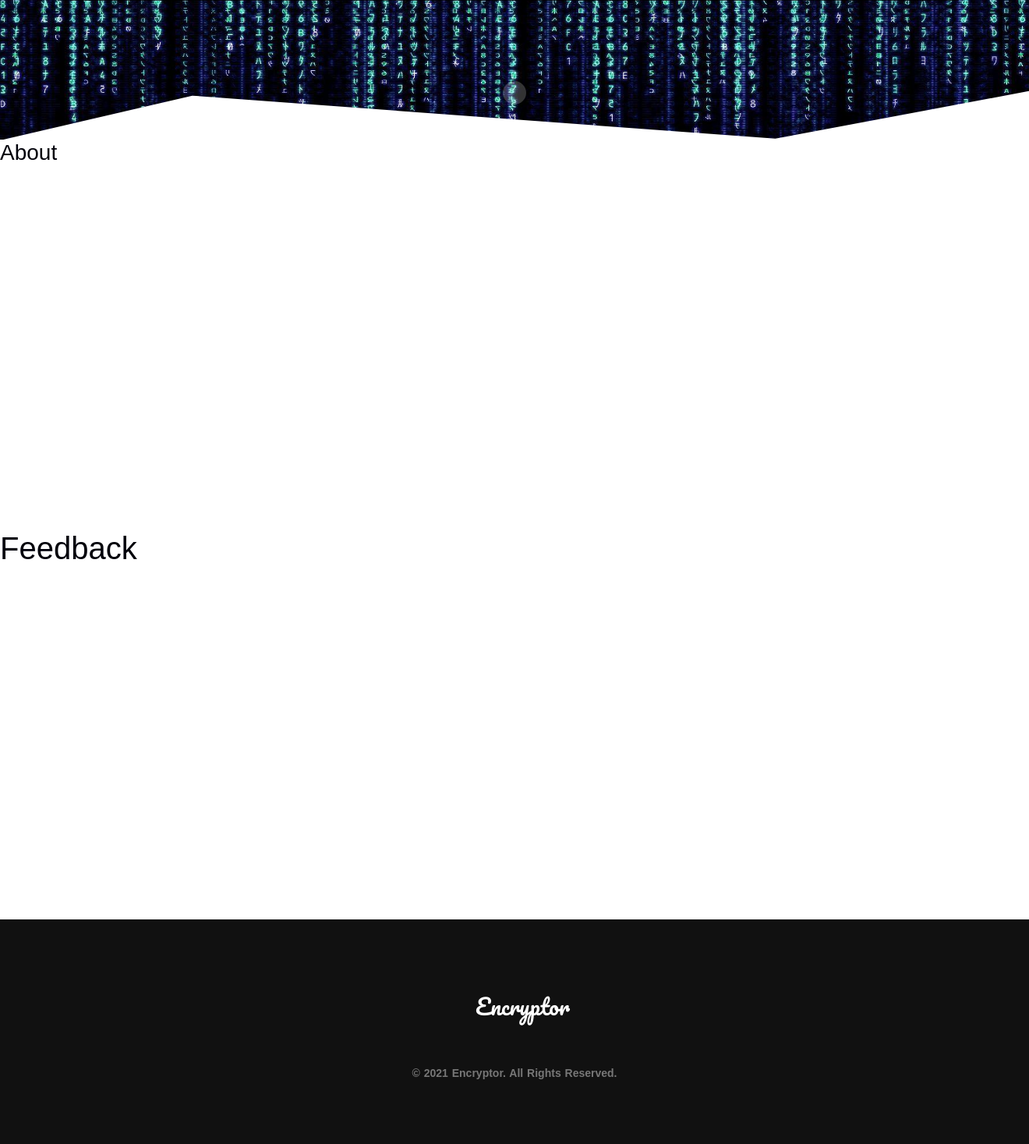
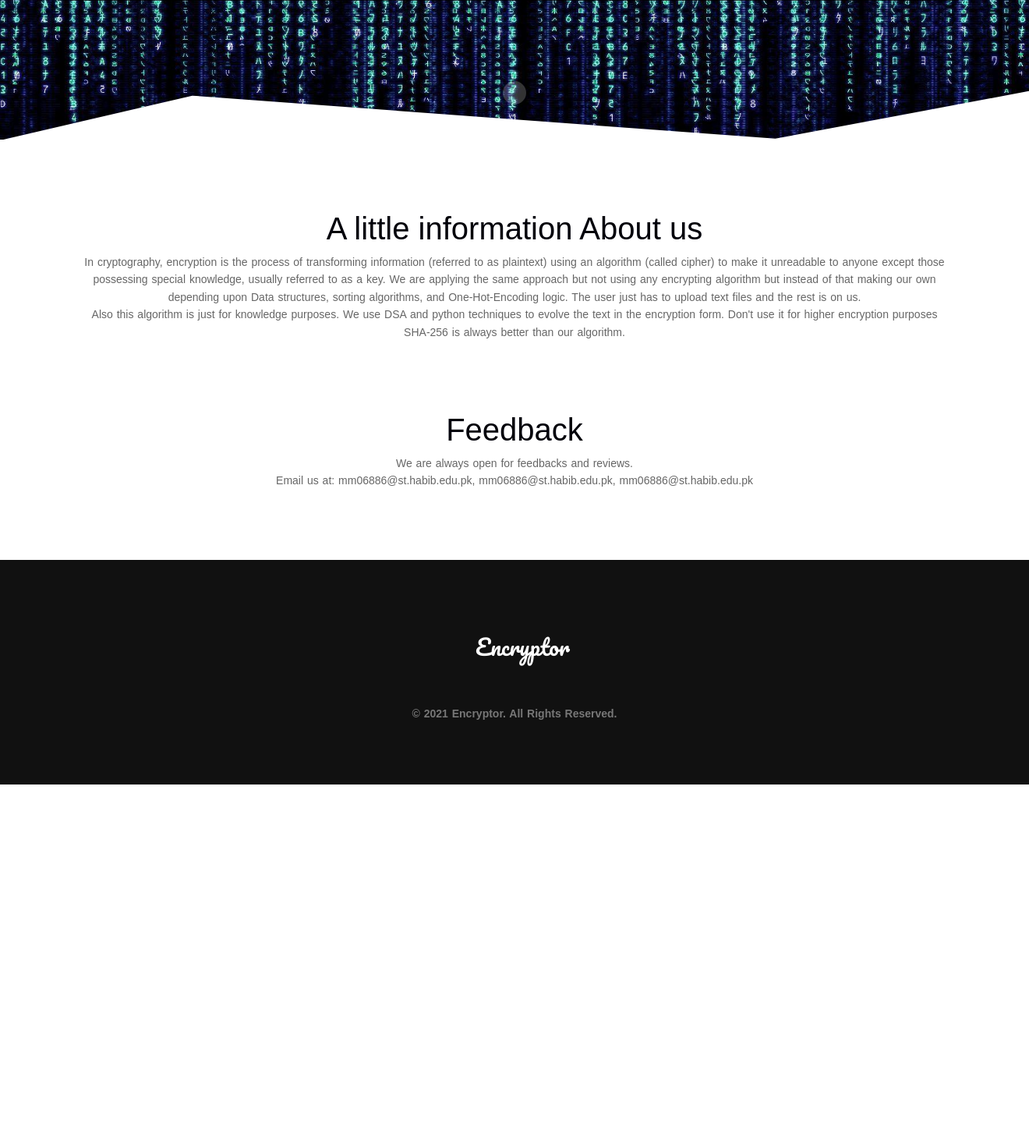
Before and after one commit to Jazz-hash/HU-DSA-Project, a Flask app: page /result in a window 1320 px wide; the page is wider, and only the part inside the window is pictured. Shown: the part 621-2088 px from the top of that part at 78% size. After the commit the page ends 1627 px from the top of that part, so only its background shows below. Run offline with Flask 2, Linux system fonts and the light colour scheme; some libraries are stand-ins or nearby versions.

Commit message:
Updated result page

```diff
--- a/app/templates/result.htm
+++ b/app/templates/result.htm
@@ -150,7 +150,11 @@
                 of the file and yours too.
               </p>
               <p class="lead">
-                <a href="/uploads/{{filename}}" target="_blank" class="butn butn-bg">
+                <a
+                  href="/uploads/{{filename}}"
+                  target="_blank"
+                  class="butn butn-bg"
+                >
                   <span>Download</span>
                 </a>
                 <a href="Encryptor/creative.html#0" class="butn butn-bord">
@@ -171,12 +175,39 @@
 
     <!-- End Header ====
     	======================================= -->
-    <div id="About" style="height: 500px">
-      <h3>About</h3>
+    <div id="About" style="margin-top: 90px">
+      <div class="container text-center">
+        <div class="h1 styled-font2">A little information About us</div>
+        <p>
+          In cryptography, encryption is the process of transforming information
+          (referred to as plaintext) using an algorithm (called cipher) to make
+          it unreadable to anyone except those possessing special knowledge,
+          usually referred to as a key. We are applying the same approach but
+          not using any encrypting algorithm but instead of that making our own
+          depending upon Data structures, sorting algorithms, and
+          One-Hot-Encoding logic. The user just has to upload text files and the
+          rest is on us.
+        </p>
+        <p>
+          Also this algorithm is just for knowledge purposes. We use DSA and
+          python techniques to evolve the text in the encryption form. Don't use
+          it for higher encryption purposes SHA-256 is always better than our
+          algorithm.
+        </p>
+      </div>
     </div>
 
-    <div id="Feedback" style="height: 500px">
-      <h1>Feedback</h1>
+    <div id="About" style="margin-top: 90px; margin-bottom: 90px">
+      <div class="container text-center">
+        <div class="h1 styled-font2">Feedback</div>
+        <p>We are always open for feedbacks and reviews.</p>
+        <p>
+          Email us at:
+          <a href="mail:mm06886@st.habib.edu.pk">mm06886@st.habib.edu.pk</a>,
+          <a href="mail:mm06886@st.habib.edu.pk">mm06886@st.habib.edu.pk</a>,
+          <a href="mail:mm06886@st.habib.edu.pk">mm06886@st.habib.edu.pk</a>
+        </p>
+      </div>
     </div>
     <!-- =====================================
     	==== Start Footer -->
```
Also changed, not shown: app/templates/index.htm (+5 -26 lines).
